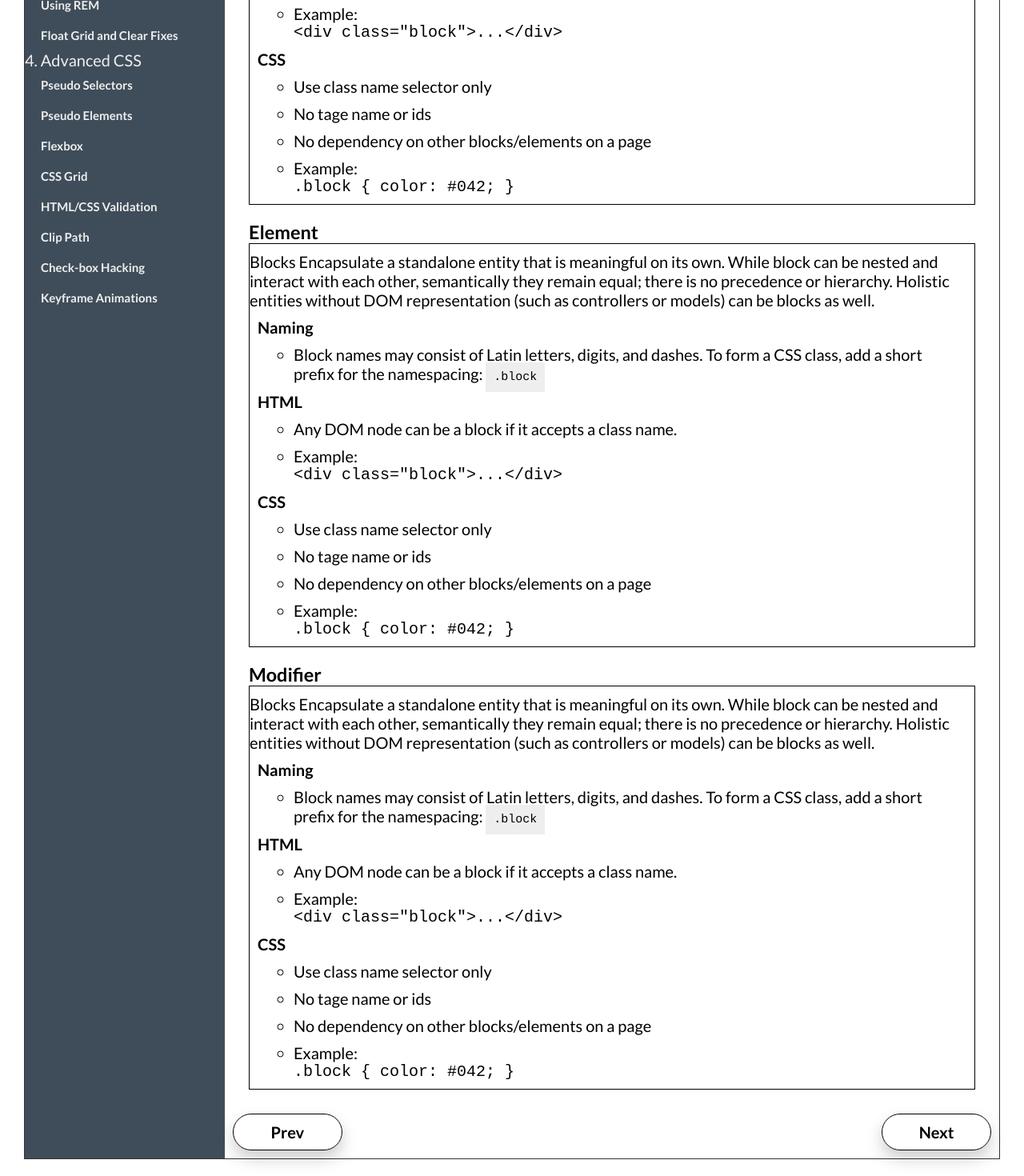
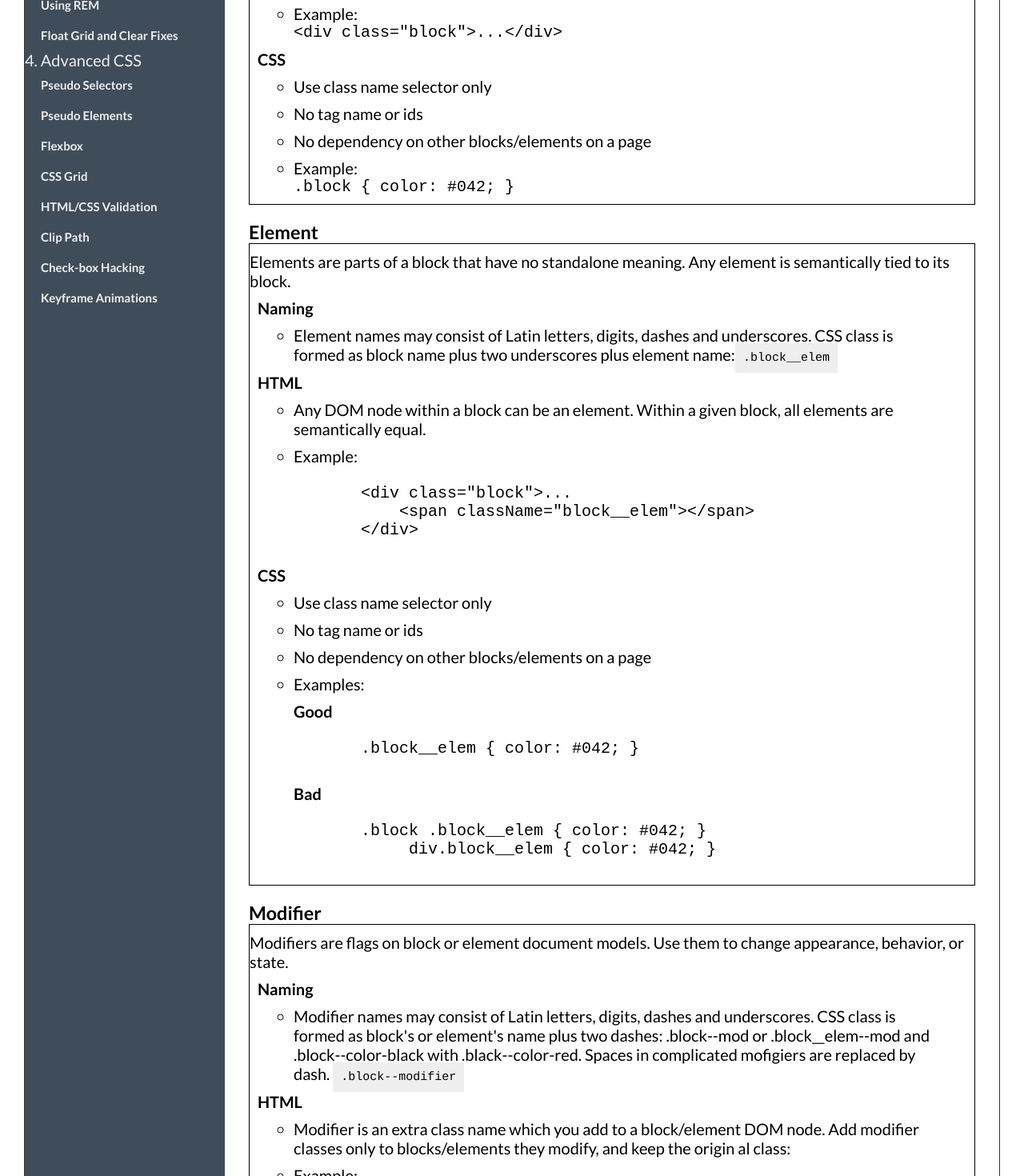
Before and after one commit to prescottbreeden/advanced_css_module, a React app in the folder front_end/: page /8 in a window 1280 px wide. Shown: the part 1040-2510 px from the top of the page at 80% size. Built offline with nearby package versions, Linux system fonts and the light colour scheme.

Commit message:
work on BEM explanations in ch2 overview

```diff
--- a/front_end/src/components/chapter2/BemIntro.jsx
+++ b/front_end/src/components/chapter2/BemIntro.jsx
@@ -94,7 +94,7 @@ const BemIntro = (props) => {
                 Use class name selector only
               </li>
               <li className="module__list--item u-list-circle">
-                No tage name or ids
+                No tag name or ids
               </li>
               <li className="module__list--item u-list-circle">
                 No dependency on other blocks/elements on a page
@@ -112,11 +112,8 @@ const BemIntro = (props) => {
         </h3>
         <div className="u-border-solid">
           <p className="module__text">
-            Blocks Encapsulate a standalone entity that is meaningful on its own.
-            While block can be nested and interact with each other, semantically
-            they remain equal; there is no precedence or hierarchy. Holistic
-            entities without DOM representation (such as controllers or models)
-            can be blocks as well.
+            Elements are parts of a block that have no standalone meaning. Any
+            element is semantically tied to its block.
           </p>
           <ul className="module__list">
             <p className="module__text">
@@ -124,9 +121,11 @@ const BemIntro = (props) => {
             </p>
             <ul className="module__list">
               <li className="module__list--item u-list-circle">
-                Block names may consist of Latin letters, digits, and dashes. To
-                form a CSS class, add a short prefix for the namespacing:  <span className="module__terminal-code">
-                  .block</span>
+                Element names may consist of Latin letters, digits, dashes and
+                underscores. CSS class is formed as block name plus two underscores
+                plus element name:
+                <span className="module__terminal-code">
+                  .block__elem</span>
               </li>
             </ul>
             <p className="module__text">
@@ -134,7 +133,76 @@ const BemIntro = (props) => {
             </p>
             <ul className="module__list">
               <li className="module__list--item u-list-circle">
-                Any DOM node can be a block if it accepts a class name.
+                Any DOM node within a block can be an element. Within a given
+                block, all elements are semantically equal.
+              </li>
+              <li className="module__list--item u-list-circle">
+                Example:
+                <pre>{`
+       <div class="block">...
+           <span className="block__elem"></span>
+       </div>
+                    `}</pre>
+              </li>
+            </ul>
+            <p className="module__text">
+              <strong>CSS</strong>
+            </p>
+            <ul className="module__list">
+              <li className="module__list--item u-list-circle">
+                Use class name selector only
+              </li>
+              <li className="module__list--item u-list-circle">
+                No tag name or ids
+              </li>
+              <li className="module__list--item u-list-circle">
+                No dependency on other blocks/elements on a page
+              </li>
+              <li className="module__list--item u-list-circle">
+                Examples:
+                <p className="module__text"><strong>Good</strong></p>
+                <pre>{`
+       .block__elem { color: #042; }
+                    `}</pre>
+                <p className="module__text"><strong>Bad</strong></p>
+                <pre>{`
+       .block .block__elem { color: #042; }
+            div.block__elem { color: #042; }
+                    `}</pre>
+              </li>
+            </ul>
+          </ul>
+        </div>
+        <h3 className="module__objectives">
+          Modifier
+        </h3>
+        <div className="u-border-solid">
+          <p className="module__text">
+            Modifiers are flags on block or element document models. Use them to
+            change appearance, behavior, or state.
+          </p>
+          <ul className="module__list">
+            <p className="module__text">
+              <strong>Naming</strong>
+            </p>
+            <ul className="module__list">
+              <li className="module__list--item u-list-circle">
+                Modifier names may consist of Latin letters, digits, dashes and
+                underscores. CSS class is formed as block's or element's name plus
+                two dashes: .block--mod or .block__elem--mod and .block--color-black
+                with .black--color-red.  Spaces in complicated mofigiers are replaced
+                by dash. <span className="module__terminal-code">
+                  .block--modifier</span>
+              </li>
+            </ul>
+            <p className="module__text">
+              <strong>HTML</strong>
+            </p>
+            <ul className="module__list">
+              <li className="module__list--item u-list-circle">
+                Modifier is an extra class name which you add to a block/element
+                DOM node. Add modifier classes only to blocks/elements they
+                modify, and keep the origin al class:
               </li>
               <li className="module__list--item u-list-circle">
                 Example: <span className="module__css-code">
@@ -150,63 +218,7 @@ const BemIntro = (props) => {
                 Use class name selector only
               </li>
               <li className="module__list--item u-list-circle">
-                No tage name or ids
-              </li>
-              <li className="module__list--item u-list-circle">
-                No dependency on other blocks/elements on a page
-              </li>
-              <li className="module__list--item u-list-circle">
-                Example: <span className="module__css-code">
-                  <pre>{'.block { color: #042; }'}</pre>
-                </span>
-              </li>
-            </ul>
-          </ul>
-        </div>
-        <h3 className="module__objectives">
-          Modifier
-        </h3>
-        <div className="u-border-solid">
-          <p className="module__text">
-            Blocks Encapsulate a standalone entity that is meaningful on its own.
-            While block can be nested and interact with each other, semantically
-            they remain equal; there is no precedence or hierarchy. Holistic
-            entities without DOM representation (such as controllers or models)
-            can be blocks as well.
-          </p>
-          <ul className="module__list">
-            <p className="module__text">
-              <strong>Naming</strong>
-            </p>
-            <ul className="module__list">
-              <li className="module__list--item u-list-circle">
-                Block names may consist of Latin letters, digits, and dashes. To
-                form a CSS class, add a short prefix for the namespacing:  <span className="module__terminal-code">
-                  .block</span>
-              </li>
-            </ul>
-            <p className="module__text">
-              <strong>HTML</strong>
-            </p>
-            <ul className="module__list">
-              <li className="module__list--item u-list-circle">
-                Any DOM node can be a block if it accepts a class name.
-              </li>
-              <li className="module__list--item u-list-circle">
-                Example: <span className="module__css-code">
-                  <pre>{'<div class="block">...</div>'}</pre>
-                </span>
-              </li>
-            </ul>
-            <p className="module__text">
-              <strong>CSS</strong>
-            </p>
-            <ul className="module__list">
-              <li className="module__list--item u-list-circle">
-                Use class name selector only
-              </li>
-              <li className="module__list--item u-list-circle">
-                No tage name or ids
+                No tag name or ids
               </li>
               <li className="module__list--item u-list-circle">
                 No dependency on other blocks/elements on a page
```
